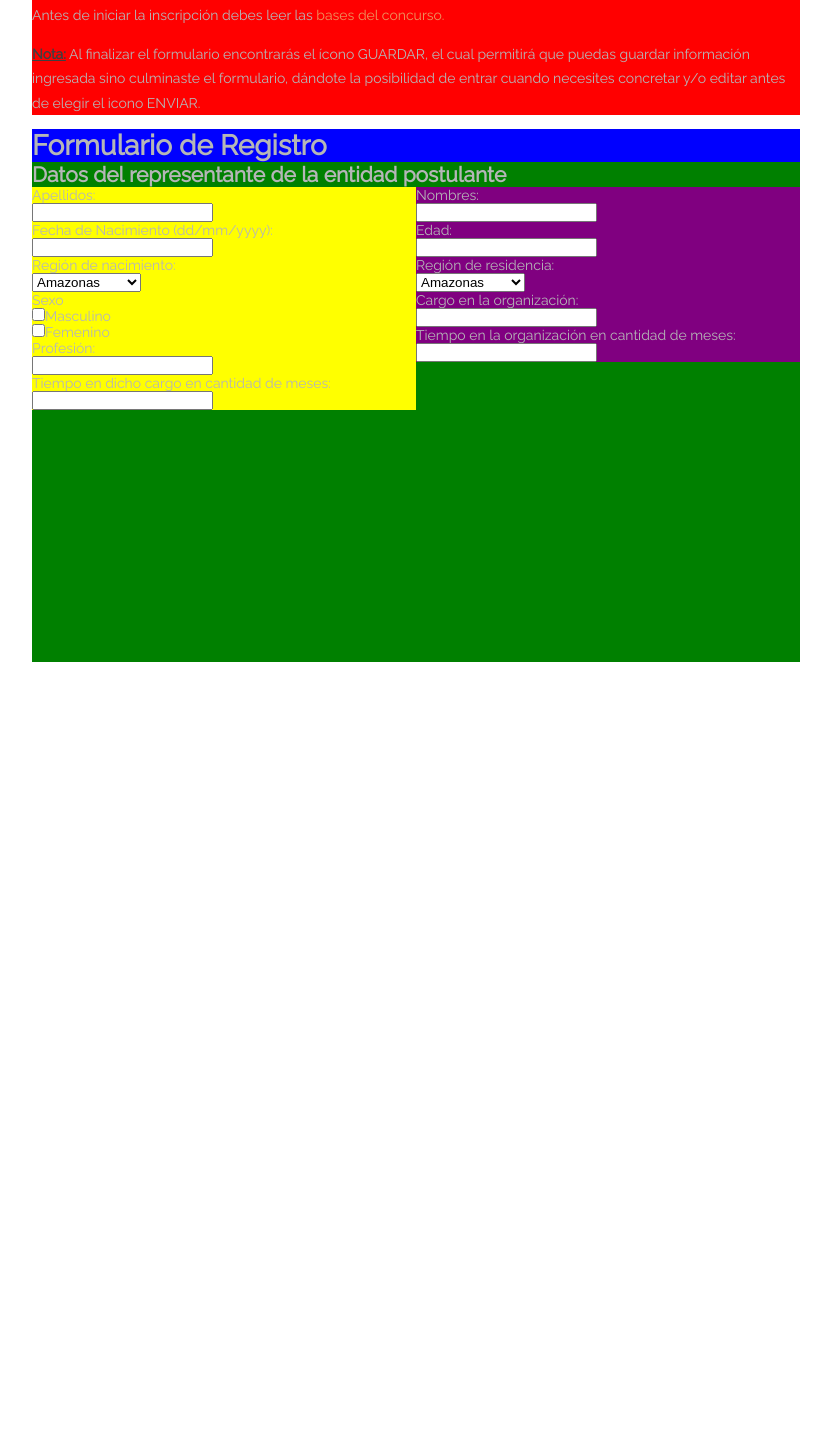
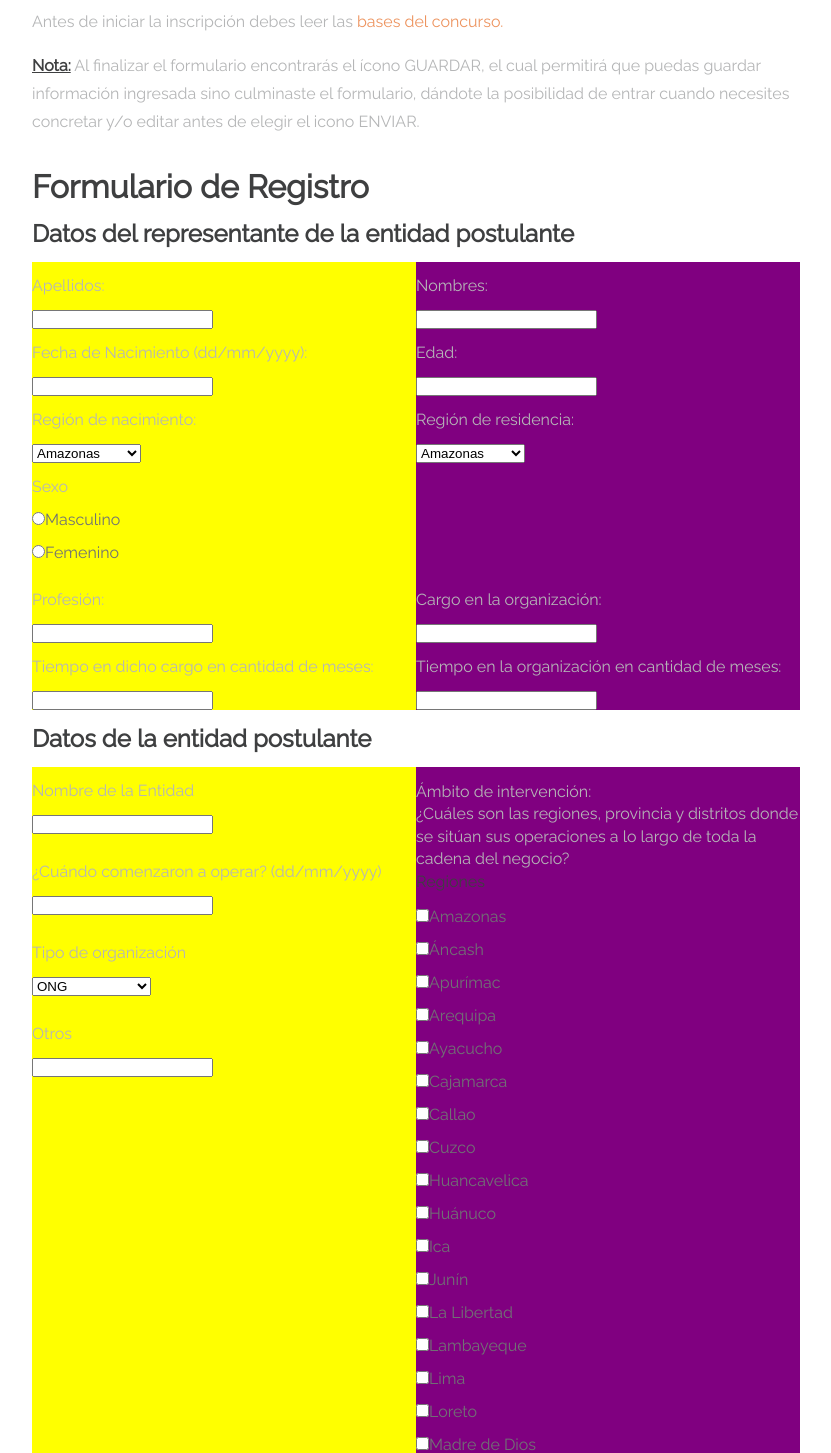
Before and after one commit to RuthMeryCardenas/Leccion26-EJ-KunanForm, a plain HTML site: page index.html in a window 1280 px wide. Shown: the part 72-1525 px from the top of the page, without its empty margins (224-1055 px from the left). Before the commit the page ends 800 px from the top, so only its background shows below. Drawn offline with Linux system fonts and the light colour scheme.

Commit message:
form-datos de la entidad

```diff
--- a/assets/css/main.css
+++ b/assets/css/main.css
@@ -14,23 +14,23 @@ body {
 }
 
 .main-container {
-  font-size: 1.4rem;
+  font-size: 1.6rem;
   padding: 0 20%;
 }
 
+/*Sección de Indicaciones*/
 .text-uppercase {
   text-transform: uppercase;
 }
 
-/*Sección de Indicaciones*/
 .indications {
-  background-color: red;
-  padding-top: 75px;
+  padding-top: 5em;
+  padding-bottom: 1em;
 }
 
 .indications p{
   line-height: 1.75;
-  margin-bottom: 1em;
+  padding-bottom: 1em;
 }
 
 .indications p a {
@@ -43,31 +43,74 @@ body {
   color: #3E3F40;
   text-decoration: underline;
 }
+
 /*Formulario de Registro*/
 .form {
-  background-color: blue;
+
 }
 
-.representative {
-  background: green;
-  height: 500px;
-  position: relative;
+h1, h2 {
+  color: #3E3F40;
 }
 
-.representative label{
+h2, label {
+  padding: 14px 0;
+}
+
+.column-left {
+  background-color: yellow;
+  float: left;
+  width: 50%;
+}
+
+.column-right {
+  background-color: purple;
+  float: right;
+  width: 50%;
+}
+
+label{
   display: block;
 }
 
-.representative .column-left {
-  background-color: yellow;
-  left: 0;
-  position: absolute;
-  width: 50%;
+label[for="sex-representative"], label[for="public-records"], label[for="region"] {
+  color: #707274;
+  padding: 0 0 14px 0;
 }
 
-.representative .column-right {
-  background-color: purple;
-  position: absolute;
-  right: 0;
-  width: 50%;
+/*Seccion Datos del Representante*/
+.data-representative, .data-entity {
+  overflow: auto;
 }
+
+.data-representative .column-right label:nth-child(7) {
+  margin-top: 113px;
+}
+
+/*Seccion Datos de la Entidad*/
+.data-entity {
+
+}
+
+.data-entity .column-left > .answer {
+  margin-bottom: 14px;
+}
+
+.data-entity .column-left label:nth-child(9) {
+  margin-top: 887px;
+}
+
+.data-entity label > span {
+  color: red;
+  font-weight: bold;
+}
+
+.data-entity .column-right label:nth-child(1) {
+  line-height: 1.4;
+}
+
+.data-entity .column-right p:nth-child(3) {
+  color: #3E3F40;
+}
+
+/*Seccion Información Estrátegica de la Entidad*/
--- a/index.html
+++ b/index.html
@@ -24,15 +24,15 @@
     </section>
     <form id="registration-form" class="form" method="post">
       <h1>Formulario de Registro</h1>
-      <section class="representative">
+      <section class="data-representative">
         <h2>Datos del representante de la entidad postulante</h2>
         <div class="column-left">
-          <label for="">Apellidos:</label>
-          <input type="text" value="">
-          <label for="">Fecha de Nacimiento (dd/mm/yyyy):</label>
-          <input type="text" value="">
-          <label for="">Región de nacimiento:</label>
-          <select name="">
+          <label>Apellidos:</label>
+          <input class="answer" type="text">
+          <label>Fecha de Nacimiento (dd/mm/yyyy):</label>
+          <input class="answer" type="text">
+          <label>Región de nacimiento:</label>
+          <select class="answer">
             <option value="">Amazonas</option>
             <option value="">Áncash</option>
             <option value="">Apurímac</option>
@@ -59,21 +59,21 @@
             <option value="">Tumbes</option>
             <option value="">Ucayali</option>
           </select>
-          <label for="">Sexo</label>
-          <label for=""><input type="checkbox" name="" value="">Masculino</label>
-          <label for=""><input type="checkbox" name="" value="">Femenino</label>
-          <label for="">Profesión:</label>
-          <input type="text" value="">
-          <label for="">Tiempo en dicho cargo en cantidad de meses:</label>
-          <input type="text" value="">
+          <label>Sexo</label>
+          <label for="sex-representative"><input class="answer" type="radio" name="sex-representative">Masculino</label>
+          <label for="sex-representative"><input class="answer" type="radio" name="sex-representative">Femenino</label>
+          <label>Profesión:</label>
+          <input class="answer" type="text">
+          <label>Tiempo en dicho cargo en cantidad de meses:</label>
+          <input class="answer" type="text">
         </div>
         <div class="column-right">
-          <label for="">Nombres:</label>
-          <input type="text" value="">
-          <label for="">Edad:</label>
-          <input type="text" value="">
-          <label for="">Región de residencia:</label>
-          <select name="">
+          <label>Nombres:</label>
+          <input class="answer" type="text">
+          <label>Edad:</label>
+          <input class="answer" type="text">
+          <label>Región de residencia:</label>
+          <select class="answer">
             <option value="">Amazonas</option>
             <option value="">Áncash</option>
             <option value="">Apurímac</option>
@@ -100,10 +100,82 @@
             <option value="">Tumbes</option>
             <option value="">Ucayali</option>
           </select>
-          <label for="">Cargo en la organización:</label>
-          <input type="text" value="">
-          <label for="">Tiempo en la organización en cantidad de meses:</label>
-          <input type="text" value="">
+          <label>Cargo en la organización:</label>
+          <input class="answer" type="text">
+          <label>Tiempo en la organización en cantidad de meses:</label>
+          <input class="answer" type="text">
+        </div>
+      </section>
+      <section class="data-entity">
+        <h2>Datos de la entidad postulante</h2>
+        <div class="column-left">
+          <label>Nombre de la Entidad</label>
+          <input class="answer" type="text">
+          <label>¿Cuándo comenzaron a operar? (dd/mm/yyyy)</label>
+          <input class="answer" type="text">
+          <label>Tipo de organización</label>
+          <select class="answer">
+            <option value="">ONG</option>
+            <option value="">Fundaciones</option>
+            <option value="">Asociación Civil</option>
+            <option value="">Empresa</option>
+            <option value="">Persona Natural</option>
+            <option value="">Otros</option>
+          </select>
+          <label>Otros</label>
+          <input class="answer" type="text" value="">
+          <label>¿Está inscrita en Registros Públicos?<span>*</span></label>
+          <label for="public-records"><input class="answer" type="radio" name="public-records">Si</label>
+          <label for="public-records"><input class="answer" type="radio" name="public-records">No</label>
+        </div>
+        <div class="column-right">
+          <label>
+            <p>Ámbito de intervención:</p>
+            <p>¿Cuáles son las regiones, provincia y distritos donde se sitúan sus operaciones a lo largo de toda la cadena del negocio?</p>
+            <p>Regiones</p>
+          </label>
+          <label for="region"><input type="checkbox" value="">Amazonas</label>
+          <labeL for="region"><input type="checkbox" value="">Áncash</label>
+          <label for="region"><input type="checkbox" value="">Apurímac</label>
+          <label for="region"><input type="checkbox" value="">Arequipa</label>
+          <label for="region"><input type="checkbox" value="">Ayacucho</label>
+          <label for="region"><input type="checkbox" value="">Cajamarca</label>
+          <label for="region"><input type="checkbox" value="">Callao</label>
+          <label for="region"><input type="checkbox" value="">Cuzco</label>
+          <label for="region"><input type="checkbox" value="">Huancavelica</label>
+          <label for="region"><input type="checkbox" value="">Huánuco</label>
+          <label for="region"><input type="checkbox" value="">Ica</label>
+          <label for="region"><input type="checkbox" value="">Junín</label>
+          <label for="region"><input type="checkbox" value="">La Libertad</label>
+          <label for="region"><input type="checkbox" value="">Lambayeque</label>
+          <label for="region"><input type="checkbox" value="">Lima</label>
+          <label for="region"><input type="checkbox" value="">Loreto</label>
+          <label for="region"><input type="checkbox" value="">Madre de Dios</label>
+          <label for="region"><input type="checkbox" value="">Moquegua</label>
+          <label for="region"><input type="checkbox" value="">Pasco</label>
+          <label for="region"><input type="checkbox" value="">Piura</label>
+          <label for="region"><input type="checkbox" value="">Puno</label>
+          <label for="region"><input type="checkbox" value="">San Martín</label>
+          <label for="region"><input type="checkbox" value="">Tacna</label>
+          <label for="region"><input type="checkbox" value="">Tumbes</label>
+          <label for="region"><input type="checkbox" value="">Ucayali</label>
+          <label>
+            <p>Indicar las provincias en las que intervienen tu emprendimiento respecto a las regiones marcadas anteriormente.</p>
+            <p>Provincia</p>
+          </label>
+          <input class="answer" type="text" value="">
+          <label>
+            <p>Indicar los distritos en las que intervienen tu emprendimiento respecto a las provincias marcadas anteriormente</p>
+            <p>Distrito</p>
+          </label>
+          <input class="answer" type="text" value="">
+          <label>
+            <p>Si responde “SÍ”, llena las siguientes opciones:</p>
+            <p>RUC</p>
+          </label>
+          <input class="answer" type="text" value="">
+          <label>¿Cuándo se constituyeron? (dd/mm/yyyy)</label>
+          <input class="answer" type="text" value="">
         </div>
       </section>
     </form>
```
